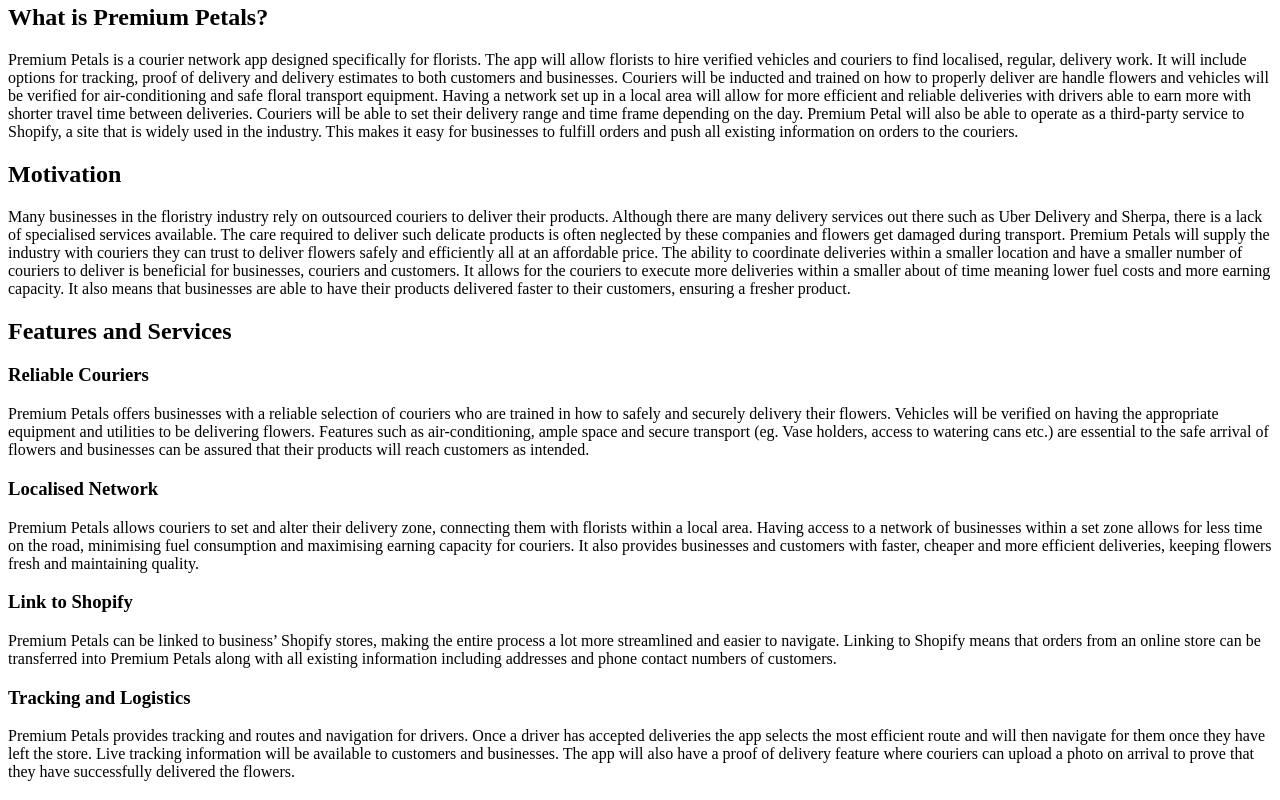
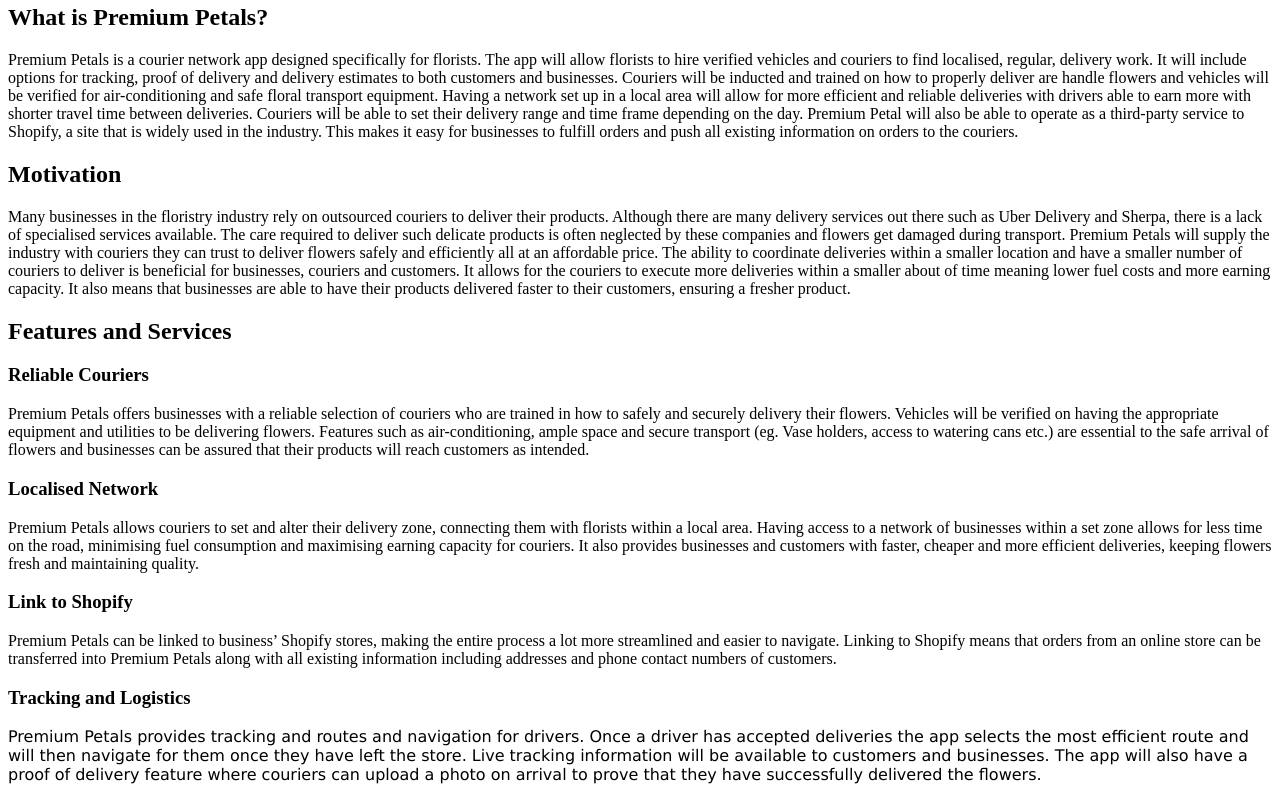
Before and after one commit to reneelee-rmit/reneelee-rmit.github.io, a plain HTML site: page index.html in a window 1280 px wide. Shown: the part 1690-2490 px from the top of the page. Drawn offline with Linux system fonts and the light colour scheme.

Commit message:
font test

```diff
--- a/index.html
+++ b/index.html
@@ -139,7 +139,7 @@
         easier to navigate. Linking to Shopify means that orders from an online store can be transferred into Premium
         Petals along with all existing information including addresses and phone contact numbers of customers. </p>
     <h3>Tracking and Logistics</h3>
-    <p>Premium Petals provides tracking and routes and navigation for drivers. Once a driver has accepted deliveries the
+    <p style="font-family:verdana">Premium Petals provides tracking and routes and navigation for drivers. Once a driver has accepted deliveries the
         app selects the most efficient route and will then navigate for them once they have left the store. Live
         tracking information will be available to customers and businesses. The app will also have a proof of delivery
         feature where couriers can upload a photo on arrival to prove that they have successfully delivered the flowers.
```
